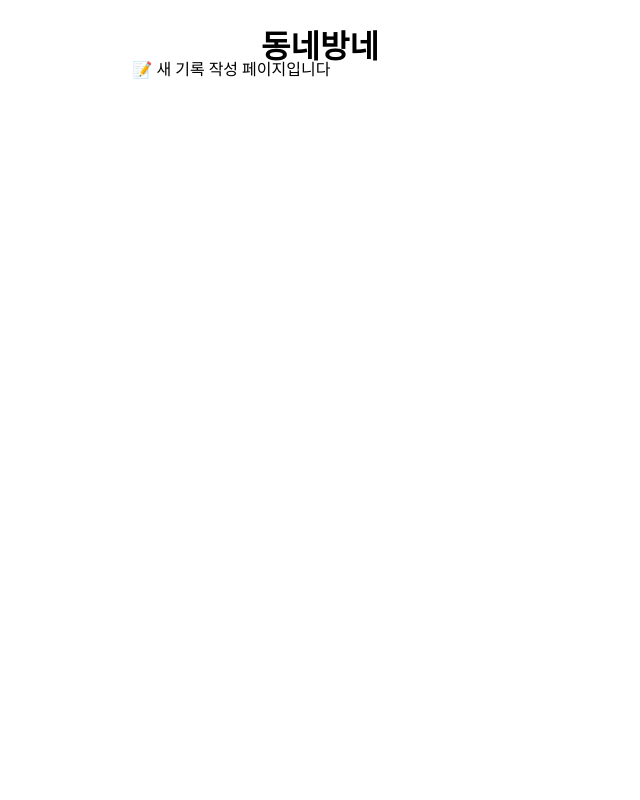
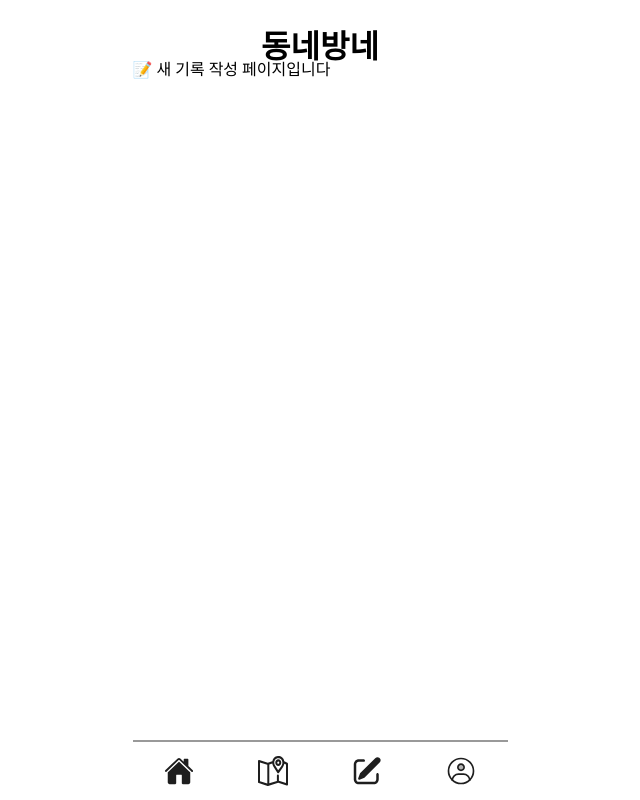
Before and after one commit to dongnae-bangnae/FE, a React (Vite) app: page /record/new in a window 1280 px wide. Shown: the whole page, without its empty margins (320-960 px from the left). Built offline with nearby package versions, Linux system fonts and the light colour scheme.

Commit message:
✨ Feat: BottomTabBar 구현

```diff
--- a/src/components/common/BottomTabBar.tsx
+++ b/src/components/common/BottomTabBar.tsx
@@ -1,5 +1,40 @@
+import { useLocation, useNavigate } from "react-router-dom";
+
+import homeIcon from "../../assets/bottom/icon-bottom-home.svg";
+import mapIcon from "../../assets/bottom/icon-bottom-map.svg";
+import profileIcon from "../../assets/bottom/icon-bottom-profile.svg";
+import writeIcon from "../../assets/bottom/icon-bottom-write.svg";
+
 const BottomTabBar = () => {
-  return <></>;
+  const location = useLocation();
+  const navigate = useNavigate();
+
+  const visiblePaths = ["/", "/map", "/record/new", "/mypage"];
+  if (!visiblePaths.includes(location.pathname)) return null;
+
+  const tabs = [
+    { path: "/", icon: homeIcon, label: "홈" },
+    { path: "/map", icon: mapIcon, label: "지도" },
+    { path: "/record/new", icon: writeIcon, label: "작성" },
+    { path: "/mypage", icon: profileIcon, label: "마이" }
+  ];
+
+  return (
+    <div className="w-full h-[60px] bg-white flex">
+      {/* 탭바 wrapper */}
+      <div className="w-full max-w-[375px] border-t-[2px] border-[#999999] bg-white flex h-[60px]">
+        {tabs.map((tab) => (
+          <button
+            key={tab.path}
+            onClick={() => navigate(tab.path)}
+            className="flex flex-1 flex-col items-center justify-center"
+          >
+            <img src={tab.icon} alt={tab.label} className="w-6 h-6" />
+          </button>
+        ))}
+      </div>
+    </div>
+  );
 };
 
 export default BottomTabBar;
--- a/src/index.css
+++ b/src/index.css
@@ -11,6 +11,7 @@ html, body, #root {
   padding: 0;
   width: 100%;
   height: 100%;
+  background-color: white;
   overflow: hidden;
   overscroll-behavior: none;
 }
@@ -18,3 +19,9 @@ html, body, #root {
 * {
   box-sizing: border-box;
 }
+
+button {
+  all: unset;
+  appearance: none;
+  background-color: transparent;
+}
--- a/src/layouts/Layout.tsx
+++ b/src/layouts/Layout.tsx
@@ -1,29 +1,35 @@
-import { Outlet } from "react-router-dom";
+import { Outlet, useLocation } from "react-router-dom";
 
 import BottomTabBar from "../components/common/BottomTabBar";
 import Header from "../components/common/Header";
 
 const Layout = () => {
+  const location = useLocation();
+  const visiblePaths = ["/", "/map", "/record/new", "/mypage"];
+  const showBottomTabBar = visiblePaths.includes(location.pathname);
+
   return (
-    <div className="w-full min-h-screen bg-gray-100 flex justify-center items-center">
+    <div className="w-full min-h-screen flex justify-center bg-gray-100">
       <div
-        className="w-full max-w-[375px] bg-white flex flex-col shadow-lg rounded-xl overflow-hidden"
+        className="flex flex-col w-full max-w-[375px] bg-white shadow-lg"
         style={{ height: "calc(var(--vh, 1vh) * 100)" }}
       >
-        {/* 상단 바 */}
-        <div className="flex-none h-[56px] shrink-0">
+        {/* 상단 헤더 */}
+        <div className="h-[56px] flex-none">
           <Header />
         </div>
 
-        {/* 페이지 콘텐츠 */}
+        {/* 메인 콘텐츠 */}
         <main className="flex-1 overflow-auto">
           <Outlet />
         </main>
 
-        {/* 하단 탭 바 */}
-        <div className="flex-none h-[64px] shrink-0">
-          <BottomTabBar />
-        </div>
+        {/* 하단 탭바 */}
+        {showBottomTabBar && (
+          <div className="h-[60px] flex-none">
+            <BottomTabBar />
+          </div>
+        )}
       </div>
     </div>
   );
```
